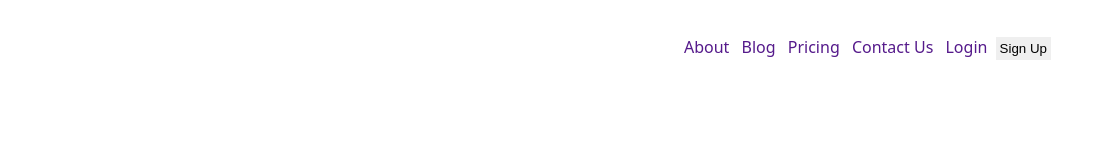
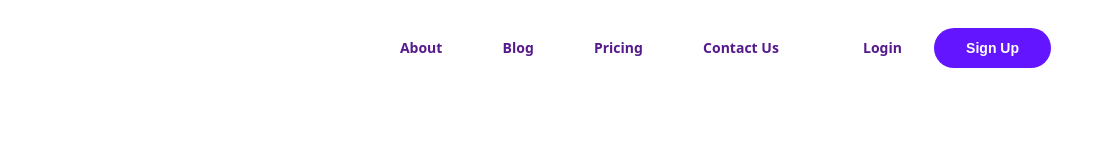
Before and after one commit to HayanButt/Treact__clone, a plain HTML site: page index.html in a window 1280 px wide. Shown: the full height of the page, 181-1280 px from the left. Drawn offline with Linux system fonts and the light colour scheme.

Commit message:
modified:   index.html 	modified:   style.css

```diff
--- a/index.html
+++ b/index.html
@@ -19,11 +19,8 @@
                         <a href="" class="nav__link">Blog</a>
                         <a href="" class="nav__link">Pricing</a>
                         <a href="" class="nav__link">Contact Us</a>
-
-
-
-                        <a href="" class="nav__link">Login</a>
-                        <button class="nav__btn">Sign Up</button>
+                        <a href="" class="nav__link nav__link--login">Login</a>
+                        <button class="nav__btn" href="">Sign Up</button>
                     </div>
                 </nav>
             </div>
--- a/style.css
+++ b/style.css
@@ -48,3 +48,26 @@ a {
     max-width: 40px;
     padding-right: 0.75rem;
 }
+
+.nav__link {
+    font-size: 0.875rem;
+    font-weight: 600;
+    margin: 24px;
+}
+
+.nav__link--login {
+    margin-left: 3rem !important;
+}
+
+.nav__btn {
+    font-size: 0.875rem;
+    font-weight: 600;
+    background-color: rgb(100, 21, 255);
+    border-radius: 9999px;
+    color: #fff;
+    padding: 0.75rem 2rem;
+}
+
+.nav__btn:hover {
+    cursor: pointer;
+}
```
